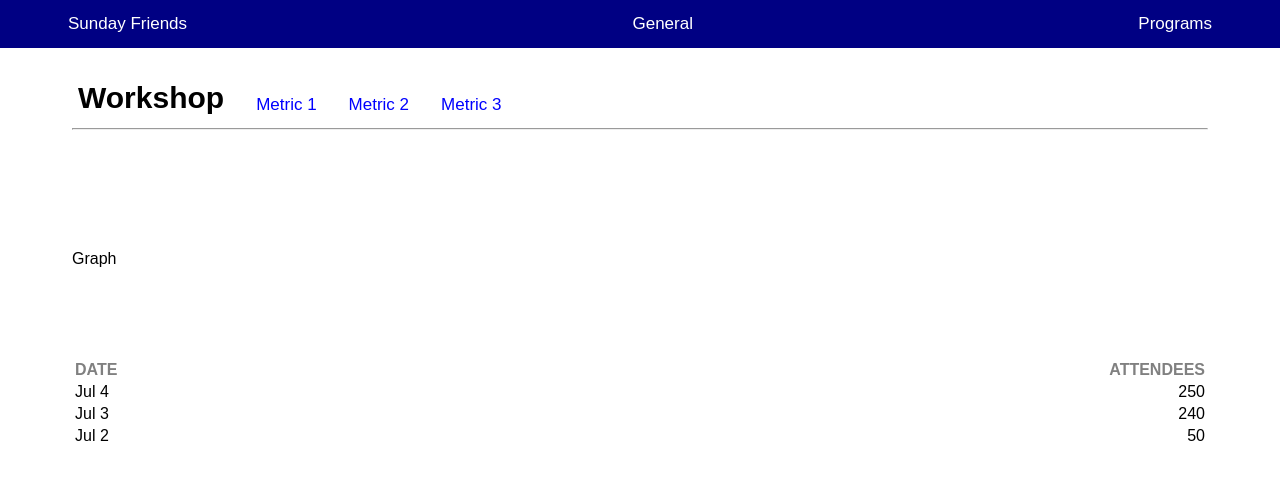
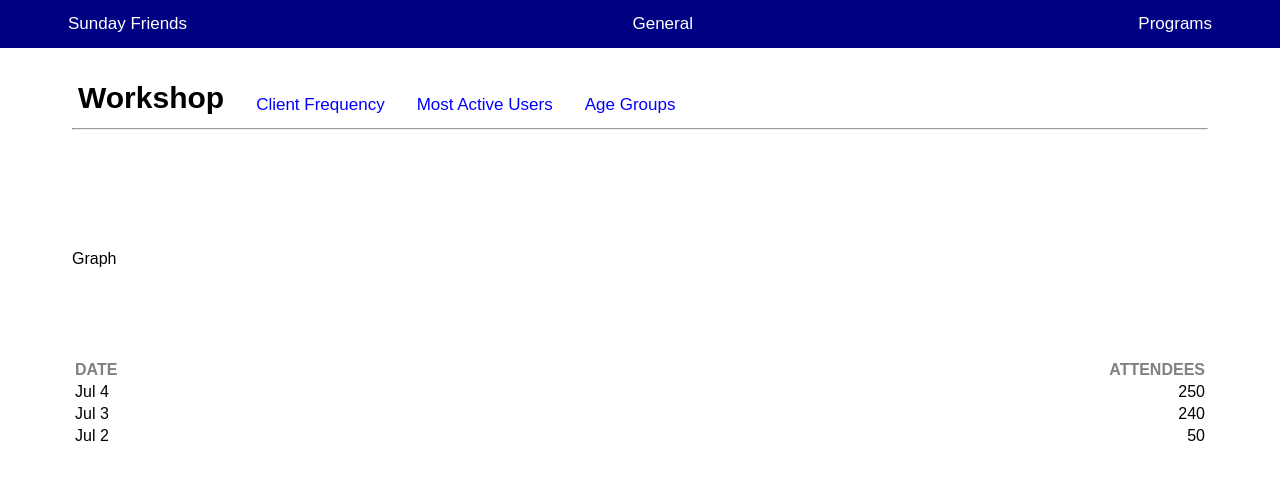
Before and after one commit to ahmadgaz/DSG-Kairos, a React (Create React App) app in the folder client/: page /workshop in a window 1280 px wide. Shown: the top 480 px of the page. Built offline with nearby package versions, Linux system fonts and the light colour scheme.

Commit message:
Install d3 and modify tab bar

```diff
--- a/client/src/components/Graph/index.js
+++ b/client/src/components/Graph/index.js
@@ -1,9 +1,12 @@
-import "./styles.css"
+import "./styles.css";
+import * as d3 from "d3";
 
 const Graph = () => {
     return (
         <div>
             Graph
+            <div id="bar-graph">
+            </div>
         </div>
     )
 }
--- a/client/src/components/Tabbar/index.js
+++ b/client/src/components/Tabbar/index.js
@@ -9,23 +9,23 @@ const Tabbar = (props) => {
                 <div class="tab-bar-content">
                     <ul class="tab-bar-list">
                         <li class="tab-bar-item">
+                            <div class="tab-bar-link">
+                                <span id="program-title" class="tab-bar-link-text">{program}</span>
+                            </div>
+                        </li>
+                        <li class="tab-bar-item">
                             <a class="tab-bar-link" href="www.google.com">
-                                <span id="program-title" class="tab-bar-link-text">{program}</span>
+                                <span class="tab-bar-link-text">Client Frequency</span>
                             </a>
                         </li>
                         <li class="tab-bar-item">
                             <a class="tab-bar-link" href="www.google.com">
-                                <span class="tab-bar-link-text">Metric 1</span>
+                                <span class="tab-bar-link-text">Most Active Users</span>
                             </a>
                         </li>
                         <li class="tab-bar-item">
                             <a class="tab-bar-link" href="www.google.com">
-                                <span class="tab-bar-link-text">Metric 2</span>
-                            </a>
-                        </li>
-                        <li class="tab-bar-item">
-                            <a class="tab-bar-link" href="www.google.com">
-                                <span class="tab-bar-link-text">Metric 3</span>
+                                <span class="tab-bar-link-text">Age Groups</span>
                             </a>
                         </li>
                     </ul>
--- a/package.json
+++ b/package.json
@@ -1,5 +1,6 @@
 {
   "dependencies": {
+    "d3": "^7.4.4",
     "react-router-dom": "^6.2.2"
   }
 }
```
Also changed, not shown: 1 other file (tests, documents, lock files or other folders).
